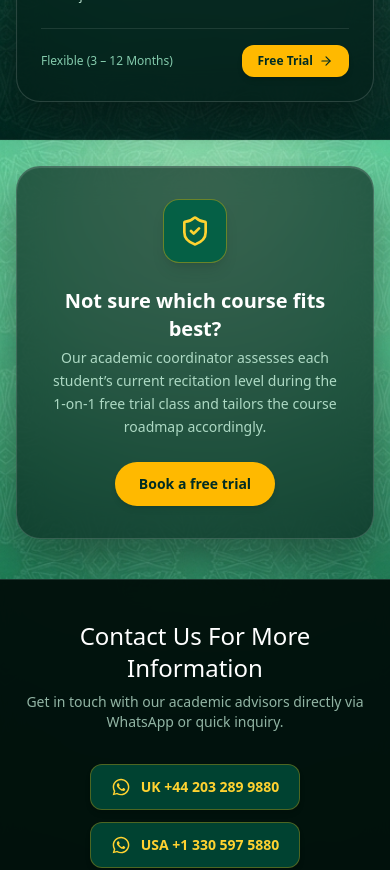
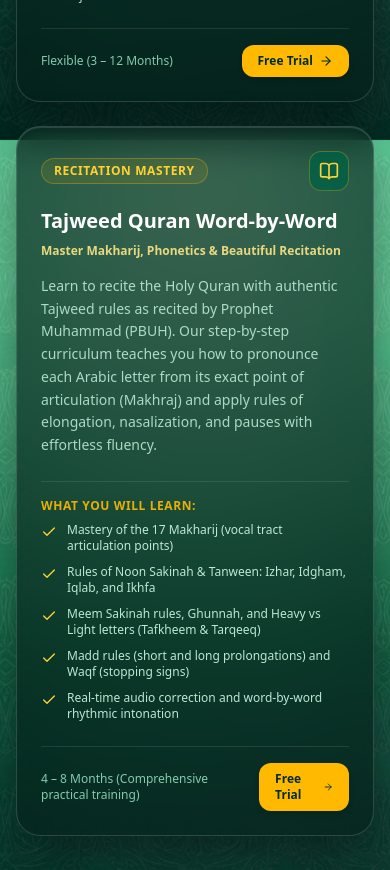
Before and after one commit to mdawoodali/QURAN-ACADEMY-APP, a Next.js app in the folder apps/web/: page /programmes in a window 390 px wide. Shown: the part 4080-4950 px from the top of the page. Built offline with nearby package versions, Linux system fonts and the light colour scheme; a web font is replaced by a local one.

Commit message:
feat(services): add Tajweed Quran Word-by-Word with Makharij and phonetics

```diff
--- a/apps/web/src/data/services.ts
+++ b/apps/web/src/data/services.ts
@@ -101,5 +101,23 @@ export const ACADEMY_SERVICES: CourseService[] = [
     targetAudience: "Sisters, Working Women, Mothers & Young Girls",
     duration: "Flexible (3 – 12 Months)",
     iconName: "GraduationCap"
+  },
+  {
+    id: "tajweed-quran-word-by-word",
+    title: "Tajweed Quran Word-by-Word",
+    highlightWord: "Tajweed",
+    subtitle: "Master Makharij, Phonetics & Beautiful Recitation",
+    badge: "Recitation Mastery",
+    description: "Learn to recite the Holy Quran with authentic Tajweed rules as recited by Prophet Muhammad (PBUH). Our step-by-step curriculum teaches you how to pronounce each Arabic letter from its exact point of articulation (Makhraj) and apply rules of elongation, nasalization, and pauses with effortless fluency.",
+    features: [
+      "Mastery of the 17 Makharij (vocal tract articulation points)",
+      "Rules of Noon Sakinah & Tanween: Izhar, Idgham, Iqlab, and Ikhfa",
+      "Meem Sakinah rules, Ghunnah, and Heavy vs Light letters (Tafkheem & Tarqeeq)",
+      "Madd rules (short and long prolongations) and Waqf (stopping signs)",
+      "Real-time audio correction and word-by-word rhythmic intonation"
+    ],
+    targetAudience: "Intermediate Reciters, Adults & Advancing Children",
+    duration: "4 – 8 Months (Comprehensive practical training)",
+    iconName: "Award"
   }
 ];
```
